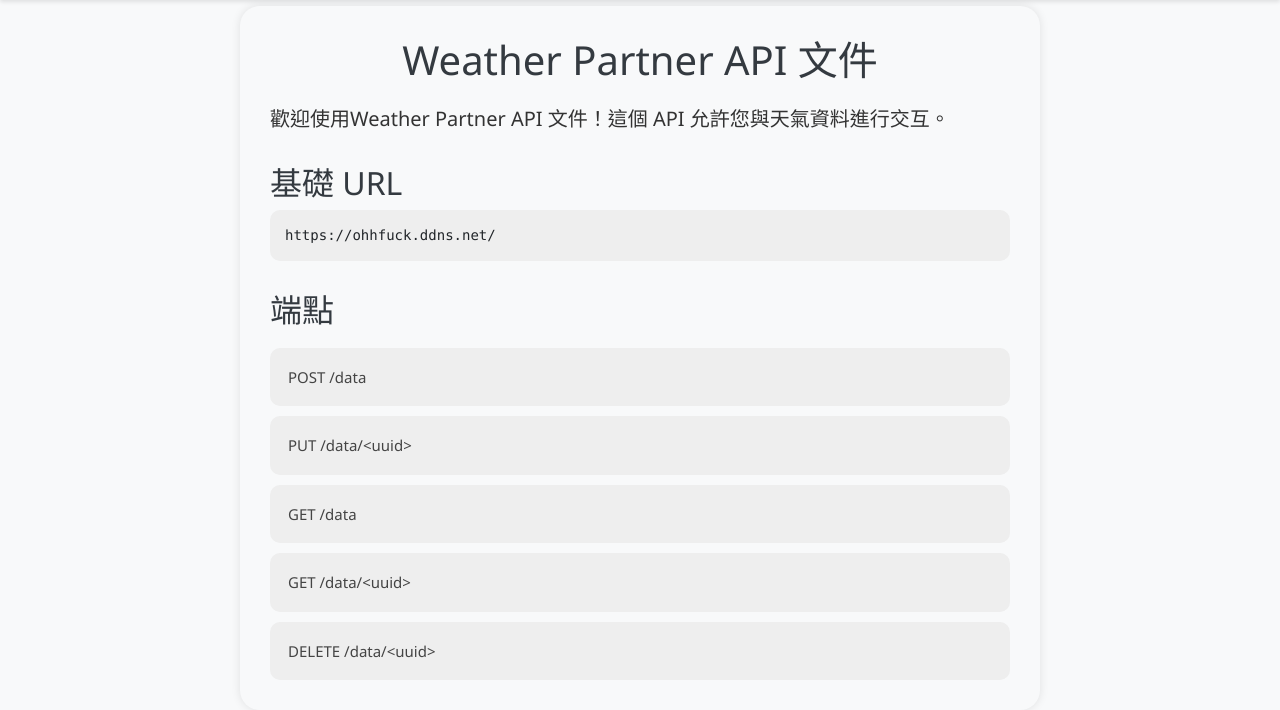
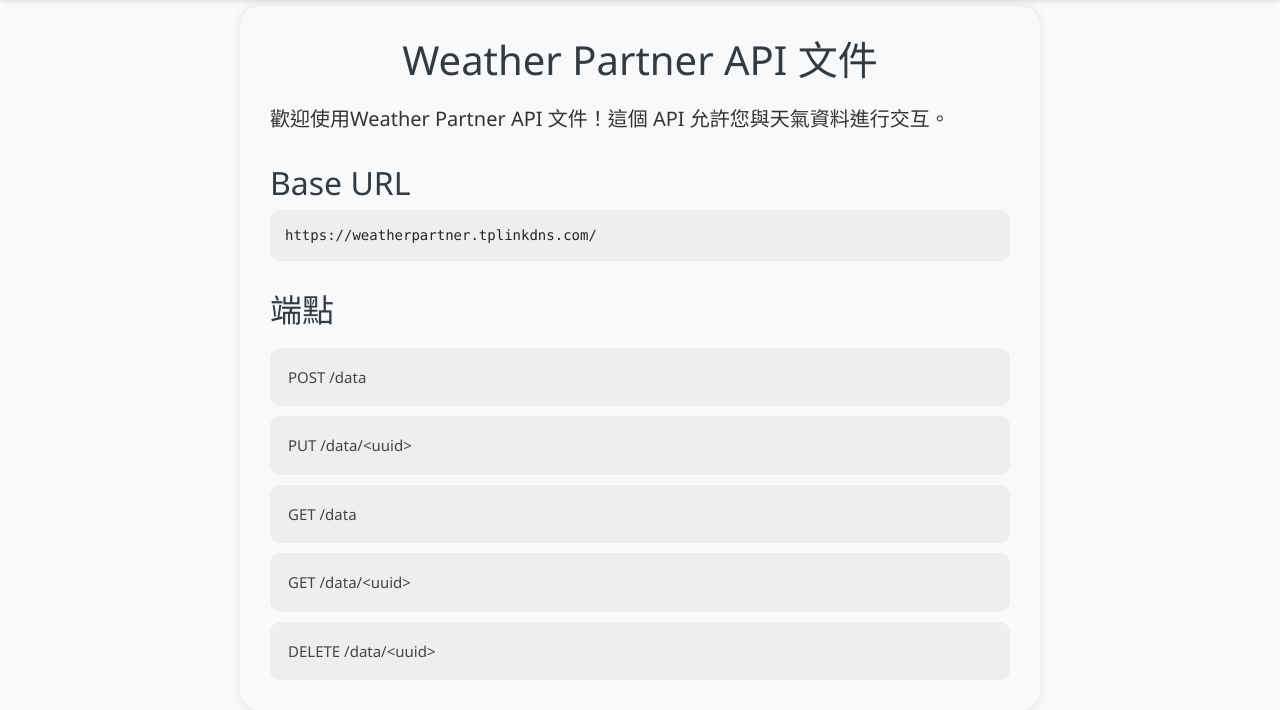
Before and after one commit to Kaih1825/WeatherPartnerAPI, a Flask app: page / in a window 1280 px wide. Shown: the part 122-832 px from the top of the page. Run offline with Flask 3, Linux system fonts and the light colour scheme; some libraries are stand-ins or nearby versions.

Commit message:
Change base url

```diff
--- a/templates/index.html
+++ b/templates/index.html
@@ -21,8 +21,8 @@
     <h1>Weather Partner API 文件</h1>
     <p class="lead">歡迎使用Weather Partner API 文件！這個 API 允許您與天氣資料進行交互。</p>
 
-    <h2 id="base-url">基礎 URL</h2>
-    <pre>https://ohhfuck.ddns.net/</pre>
+    <h2 id="base-url">Base URL</h2>
+    <pre>https://weatherpartner.tplinkdns.com/</pre>
 
     <h2 id="endpoints">端點</h2>
 
```
